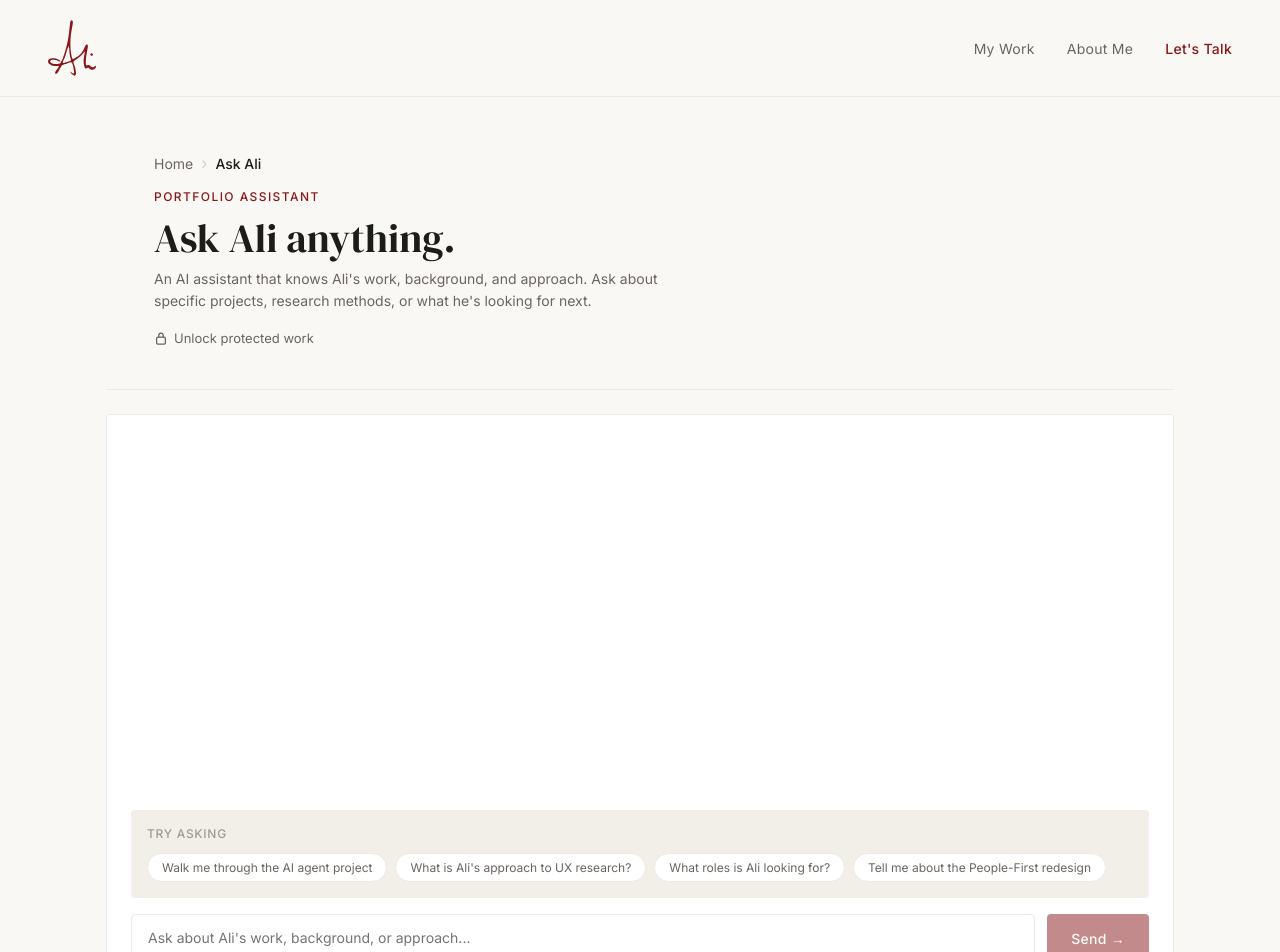
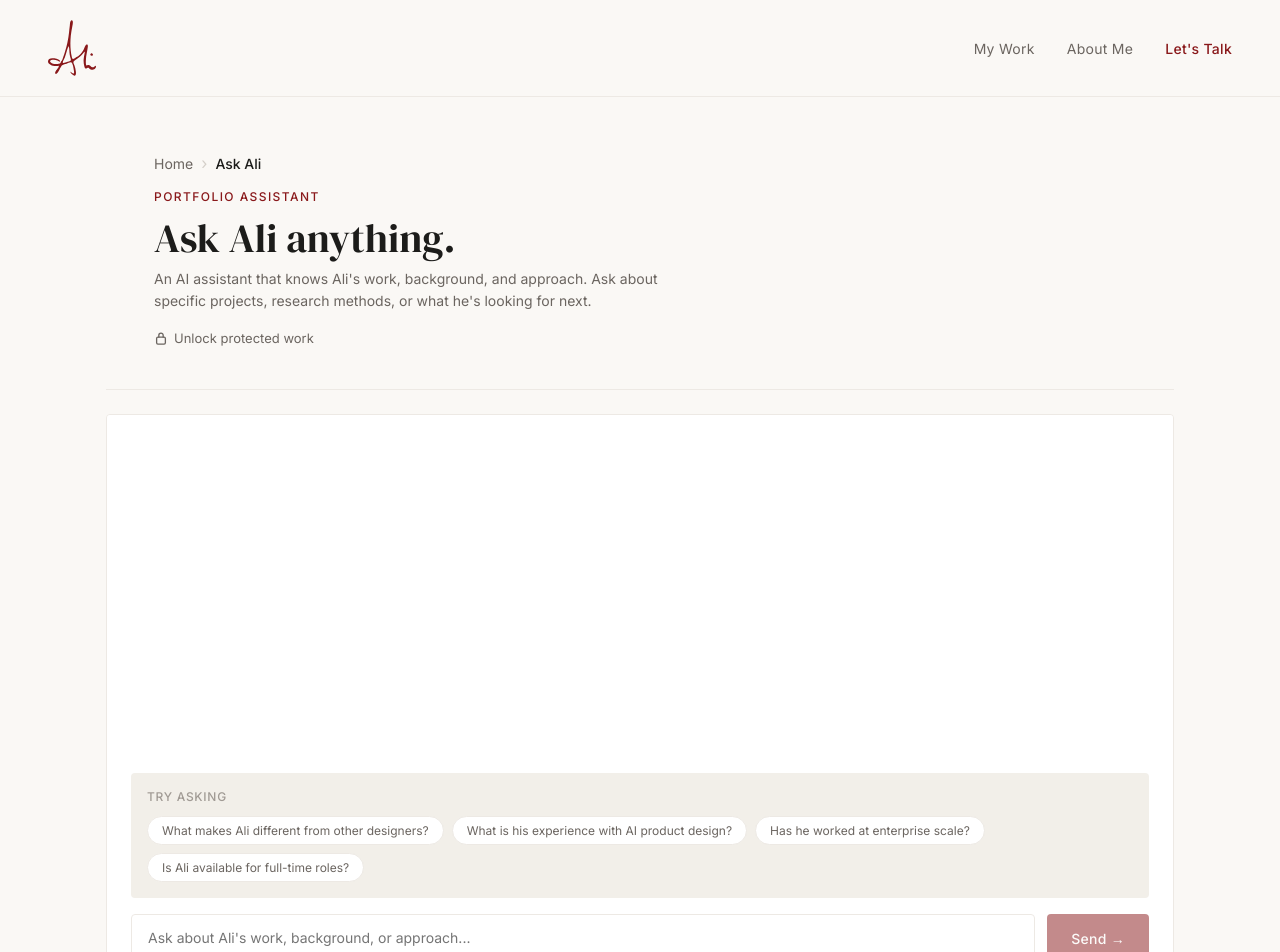
Before and after one commit to alikhandesign/alikhandesign.com, a Next.js app: page /chat in a window 1280 px wide. Shown: the top 952 px of the page. Built offline with nearby package versions, Linux system fonts and the light colour scheme.

Commit message:
Chat batch: citation renumbering, message history fix, conversation starters, system prompt update

```diff
--- a/app/chat/page.tsx
+++ b/app/chat/page.tsx
@@ -21,10 +21,10 @@ interface Message {
 }
 
 const SUGGESTED_QUESTIONS = [
-  'Walk me through the AI agent project',
-  'What is Ali\'s approach to UX research?',
-  'What roles is Ali looking for?',
-  'Tell me about the People-First redesign',
+  'What makes Ali different from other designers?',
+  'What is his experience with AI product design?',
+  'Has he worked at enterprise scale?',
+  'Is Ali available for full-time roles?',
 ]
 
 export default function ChatPage() {
@@ -124,7 +124,7 @@ export default function ChatPage() {
       const res = await fetch('/api/chat', {
         method: 'POST',
         headers: { 'Content-Type': 'application/json' },
-        body: JSON.stringify({ messages: newMessages, unlocked }),
+        body: JSON.stringify({ messages: newMessages.map(({ role, content }) => ({ role, content })), unlocked }),
         signal: controller.signal,
       })
 
```
